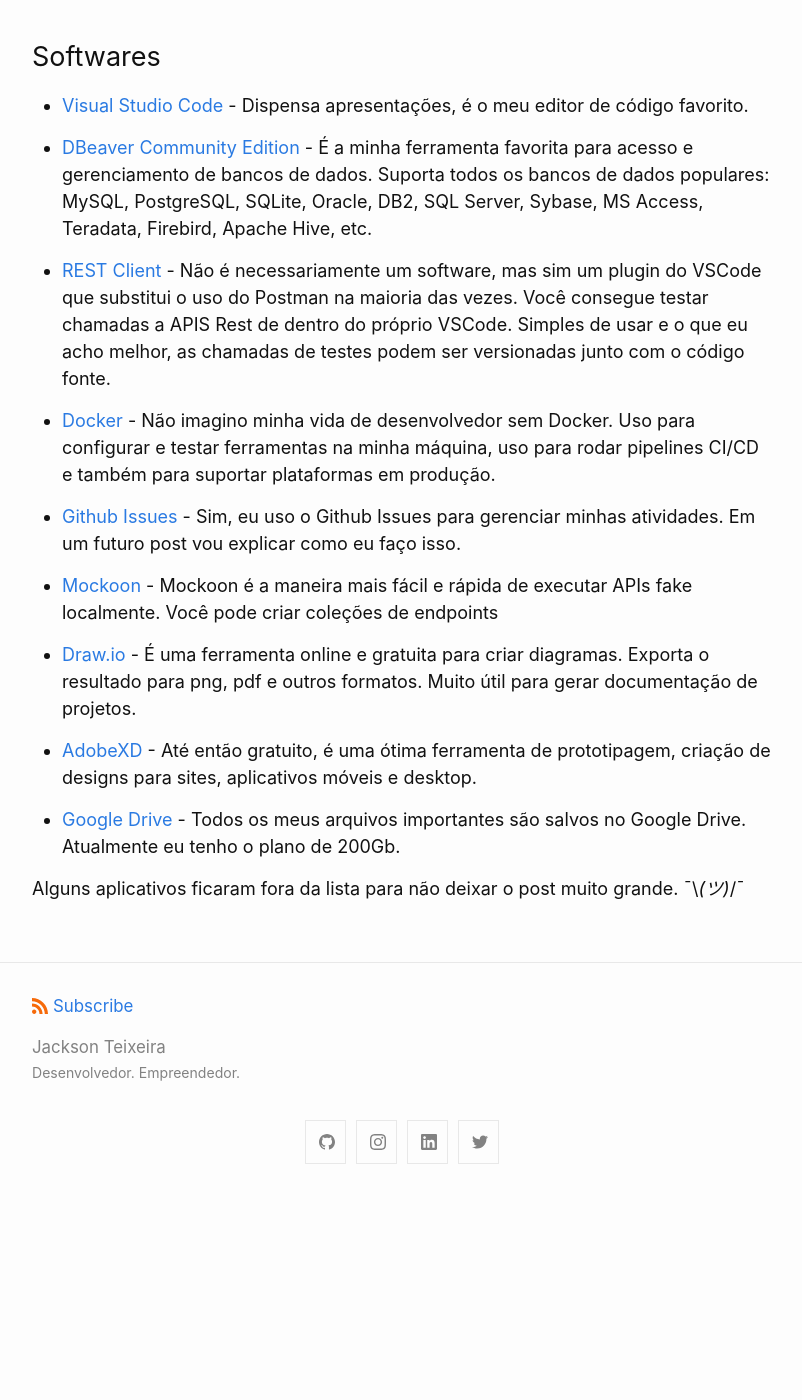
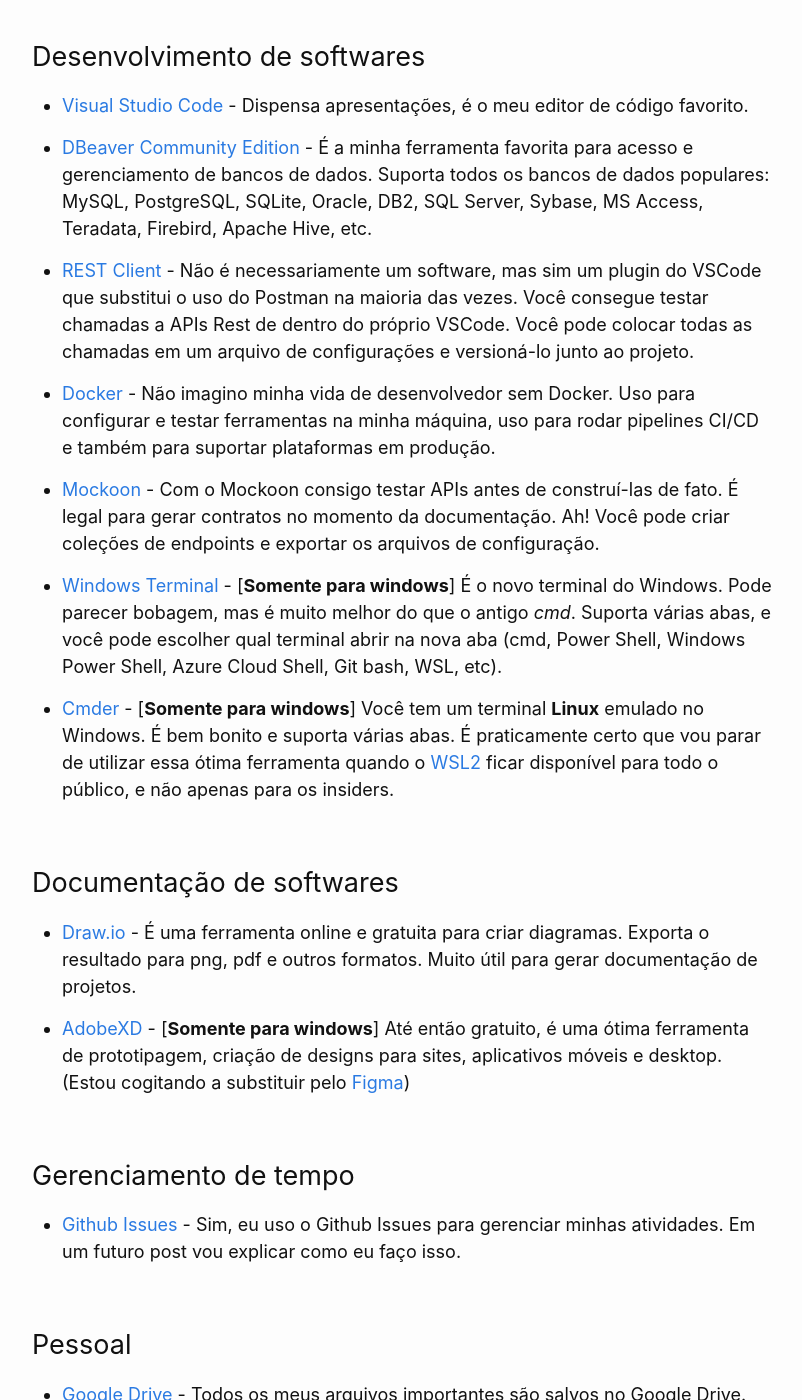
Before and after one commit to dakoctba/dakoctba.github.io, a Jekyll site: the page built from _posts/2020-05-04-meus-aplicativos-favoritos-em-2020.md, in a window 1280 px wide and 1400 px high, scrolled down 507 px. Shown: the whole window, without its empty margins (238-1040 px from the left). Built offline with Jekyll 4.4.1, drawn with Linux system fonts in a browser that asks for light colours; before the commit the page ends 1706 px from its top, so only the background shows below that; some of the changed text lies outside the part shown.

Commit message:
Update post

```diff
--- a/_posts/2020-05-04-meus-aplicativos-favoritos-em-2020.md
+++ b/_posts/2020-05-04-meus-aplicativos-favoritos-em-2020.md
@@ -12,25 +12,35 @@ Antes de tudo, é bom dizer que eu utilizo duas estações de trabalho bastante
 - Computador do trabalho: Notebook Dell com Windows 10 Pro. CPU Intel Core i7 de sétima geração. 16Gb de RAM, um drive SSD de 128Gb e um HD interno de 2Tb.
 - Computador pessoal: Notebook Acer Aspire 5 (A515-51G-70PU) com Linux Mint 19.2 Tina, CPU Intel Core i7 de sétima geração. 20Gb de memória RAM, um drive SSD de 128Gb e um HD interno de 2Tb.
 
-## Softwares
+## Desenvolvimento de softwares
 
 - [Visual Studio Code](https://code.visualstudio.com/) - Dispensa apresentações, é o meu editor de código favorito.
 
 - [DBeaver Community Edition](https://dbeaver.io/) - É a minha ferramenta favorita para acesso e gerenciamento de bancos de dados. Suporta todos os bancos de dados populares: MySQL, PostgreSQL, SQLite, Oracle, DB2, SQL Server, Sybase, MS Access, Teradata, Firebird, Apache Hive, etc.
 
-- [REST Client](https://marketplace.visualstudio.com/items?itemName=humao.rest-client) - Não é necessariamente um software, mas sim um plugin do VSCode que substitui o uso do Postman na maioria das vezes. Você consegue testar chamadas a APIS Rest de dentro do próprio VSCode. Simples de usar e o que eu acho melhor, as chamadas de testes podem ser versionadas junto com o código fonte.
+- [REST Client](https://marketplace.visualstudio.com/items?itemName=humao.rest-client) - Não é necessariamente um software, mas sim um plugin do VSCode que substitui o uso do Postman na maioria das vezes. Você consegue testar chamadas a APIs Rest de dentro do próprio VSCode. Você pode colocar todas as chamadas em um arquivo de configurações e versioná-lo junto ao projeto.
 
 - [Docker](https://www.docker.com/) - Não imagino minha vida de desenvolvedor sem Docker. Uso para configurar e testar ferramentas na minha máquina, uso para rodar pipelines CI/CD e também para suportar plataformas em produção.
 
-- [Github Issues](http://github.com/) - Sim, eu uso o Github Issues para gerenciar minhas atividades. Em um futuro post vou explicar como eu faço isso.
+- [Mockoon](https://mockoon.com/) - Com o Mockoon consigo testar APIs antes de construí-las de fato. É legal para gerar contratos no momento da documentação. Ah! Você pode criar coleções de endpoints e exportar os arquivos de configuração.
 
-- [Mockoon](https://mockoon.com/) - Mockoon é a maneira mais fácil e rápida de executar APIs fake localmente. Você pode criar coleções de endpoints
+- [Windows Terminal](https://www.microsoft.com/en-us/p/windows-terminal-preview/9n0dx20hk701) - [**Somente para windows**] É o novo terminal do Windows. Pode parecer bobagem, mas é muito melhor do que o antigo *cmd*. Suporta várias abas, e você pode escolher qual terminal abrir na nova aba (cmd, Power Shell, Windows Power Shell, Azure Cloud Shell, Git bash, WSL, etc).
+
+- [Cmder](https://cmder.net/) - [**Somente para windows**] Você tem um terminal **Linux** emulado no Windows. É bem bonito e suporta várias abas. É praticamente certo que vou parar de utilizar essa ótima ferramenta quando o [WSL2](https://docs.microsoft.com/pt-br/windows/wsl/wsl2-index) ficar disponível para todo o público, e não apenas para os insiders.
+
+## Documentação de softwares
 
 - [Draw.io](http://draw.io/) - É uma ferramenta online e gratuita para criar diagramas. Exporta o resultado para png, pdf e outros formatos. Muito útil para gerar documentação de projetos.
 
-- [AdobeXD](https://www.adobe.com/br/products/xd.html) - Até então gratuito, é uma ótima ferramenta de prototipagem, criação de designs para sites, aplicativos móveis e desktop.
+- [AdobeXD](https://www.adobe.com/br/products/xd.html) - [**Somente para windows**] Até então gratuito, é uma ótima ferramenta de prototipagem, criação de designs para sites, aplicativos móveis e desktop. (Estou cogitando a substituir pelo [Figma](https://www.figma.com/))
 
-- [Google Drive](https://drive.google.com/) - Todos os meus arquivos importantes são salvos no Google Drive. Atualmente eu tenho o plano de 200Gb.
+## Gerenciamento de tempo
+
+- [Github Issues](http://github.com/) - Sim, eu uso o Github Issues para gerenciar minhas atividades. Em um futuro post vou explicar como eu faço isso.
+
+## Pessoal
+
+- [Google Drive](https://drive.google.com/) - Todos os meus arquivos importantes são salvos no Google Drive. Contratei o plano de 200Gb e tem sido suficiente até agora.
 
 
-Alguns aplicativos ficaram fora da lista para não deixar o post muito grande.  ¯\\_(ツ)_/¯
+Alguns aplicativos ficaram fora da lista para não deixar o post muito grande.
```
